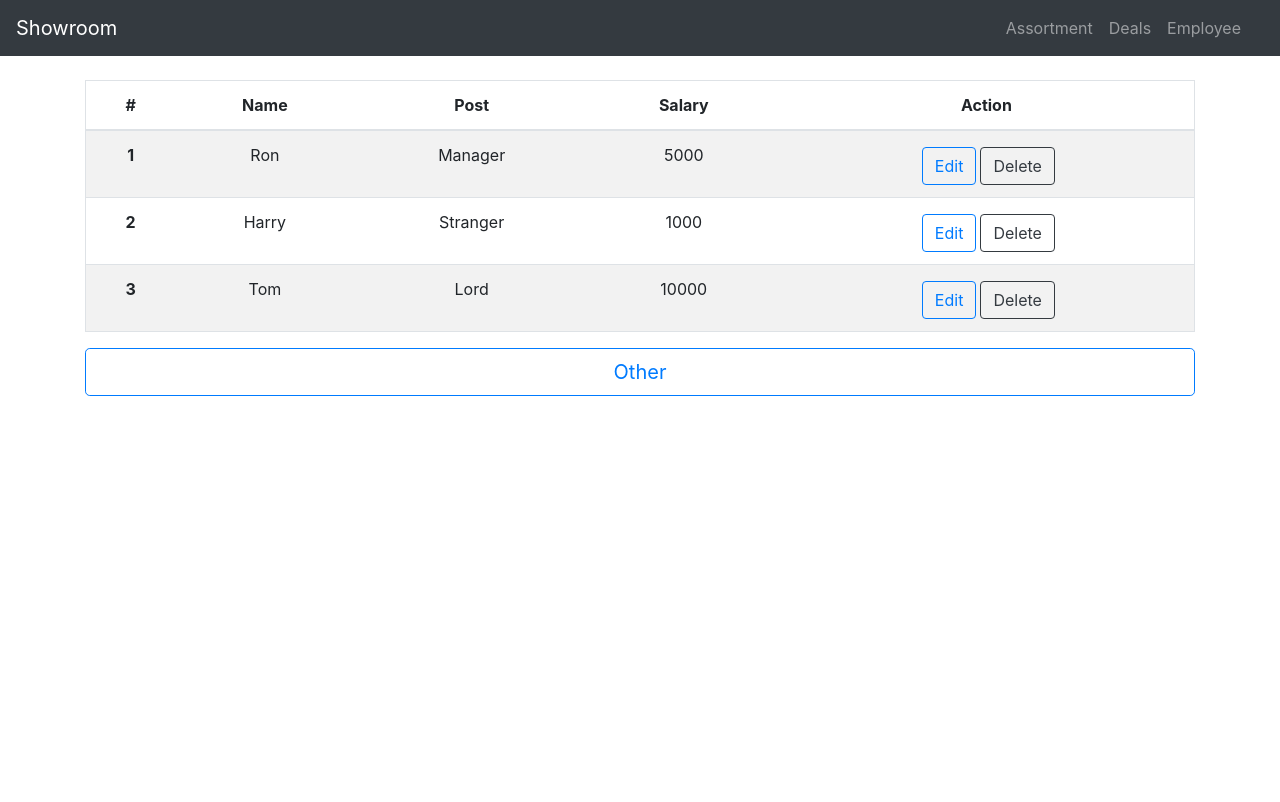
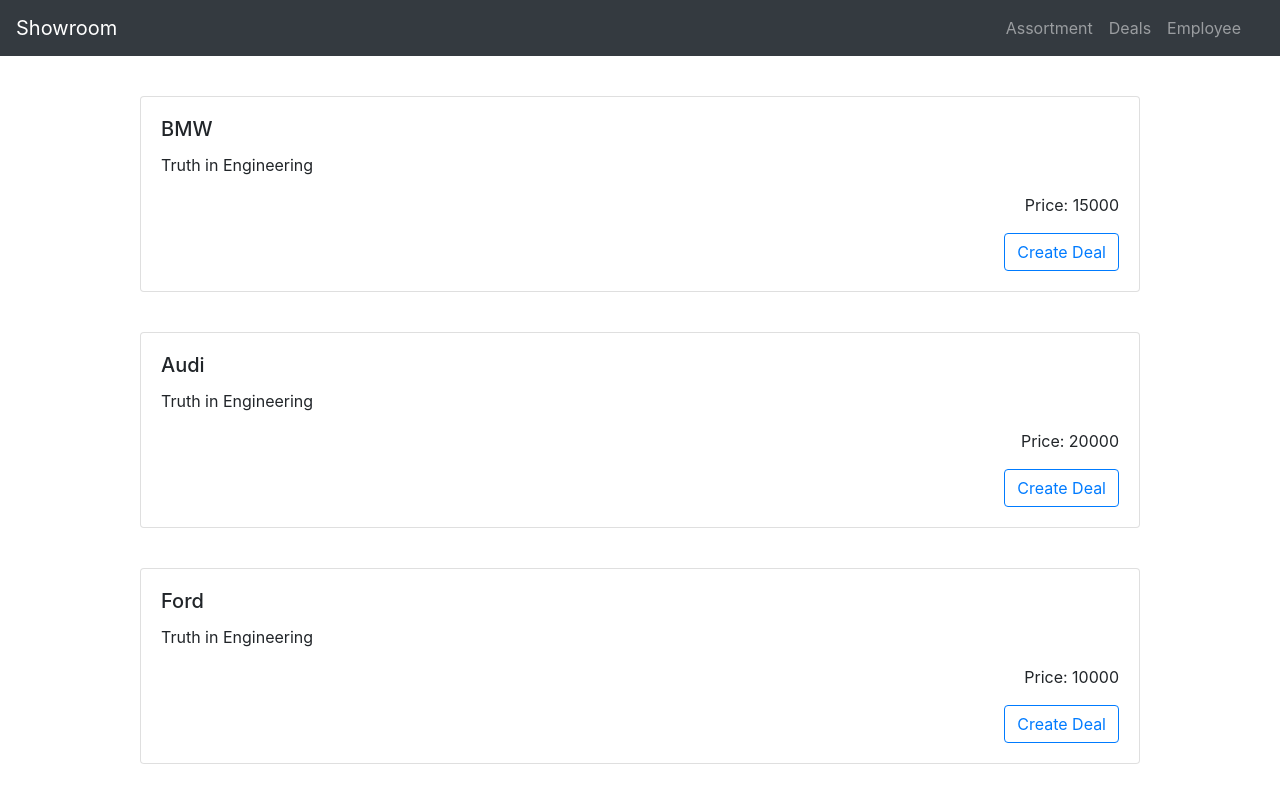
Before and after one commit to denyskom/React-ShowroomJS, a React (Create React App) app: page / in a window 1280 px wide. Built offline with nearby package versions, Linux system fonts and the light colour scheme.

Commit message:
add route

```diff
--- /dev/null
+++ b/db.json
@@ -0,0 +1,81 @@
+{
+  "salary_type": [
+    {
+      "id": 1,
+      "name": "Fixed"
+    },
+    {
+      "id": 2,
+      "name": "Percentage"
+    }
+  ],
+  "employees": [
+    {
+      "id": 1,
+      "full_name": "Sebastian Bach",
+      "post": "Manager",
+      "salary_type": 2,
+      "salary": "%"
+    },
+    {
+      "id": 2,
+      "full_name": "Stevie Wonder",
+      "post": "Manager",
+      "salary_type": 2,
+      "salary": "%"
+    },
+    {
+      "id": 3,
+      "full_name": "Anna Kournikova",
+      "post": "Bookkeeper",
+      "salary_type": 1,
+      "salary": "5000"
+    }
+  ],
+  "deals": [
+    {
+      "id": 1,
+      "sellerId": 1,
+      "productId": 3,
+      "price": 15000
+    },
+    {
+      "id": 2,
+      "sellerId": 2,
+      "productId": 4,
+      "price": 20000
+    },
+    {
+      "id": 3,
+      "sellerId": 2,
+      "productId": 2,
+      "price": 25000
+    }
+  ],
+  "assortment": [
+    {
+      "id": 1,
+      "brand": "BMW",
+      "description": "Designed For Driving Pleasure",
+      "price": 15000
+    },
+    {
+      "id": 2,
+      "brand": "Audi",
+      "description": "Truth in Engineering",
+      "price": 20000
+    },
+    {
+      "id": 3,
+      "brand": "Lexus",
+      "description": "The Relentless Pursuit of Perfection",
+      "price": 25000
+    },
+    {
+      "id": 4,
+      "brand": "Ford",
+      "description": "Everything We Do Is Driven By You",
+      "price": 10000
+    }
+  ]
+}
--- a/src/App.js
+++ b/src/App.js
@@ -4,6 +4,11 @@
 import Head from './Body/Head';
 import Main from './Body/Main';
 import '../node_modules/bootstrap/dist/css/bootstrap.min.css';
+import Deals from "./Deal/Deals";
+import Products from "./Product/Products"
+import EmployeeForm from "./Forms/EmployeeForm";
+import {BrowserRouter} from 'react-router-dom';
+import {Route} from 'react-router-dom';
 
 
 class App extends Component {
@@ -11,7 +16,9 @@
       return (
           <div className="App">
               <Head/>
-              <Main><PersonList/></Main>
+                <BrowserRouter>
+                    <Main/>
+                </BrowserRouter>
           </div>
   );
 
--- a/src/Body/Main.js
+++ b/src/Body/Main.js
@@ -1,10 +1,19 @@
 import React, { Component } from 'react';
 import '../../node_modules/bootstrap/dist/css/bootstrap.min.css'
+import EmployeeForm from "../Forms/EmployeeForm";
+import Deals from "../Deal/Deals";
+import Products from "../Product/Products";
+import PersonList from "../Person/PersonList";
+import {Route} from 'react-router-dom';
+
 
 const main = (props) => {
     return(
         <main className="container">
-            {props.children}
+            <Route path="/" exact component={Products}/>
+            <Route path="/deal" exact component={Deals}/>
+            <Route path="/employee" exact component={PersonList}/>
+            <Route path="/hire" exact component={EmployeeForm}/>
         </main>
     );
 };
--- /dev/null
+++ b/src/Deal/Deal.js
@@ -0,0 +1,23 @@
+import React, { Component } from 'react';
+import '../../node_modules/bootstrap/dist/css/bootstrap.min.css'
+
+const deal = (props) => {
+    return (
+
+        <div className="card text-right mt-2">
+            <div className="card-body">
+                <h4 className="card-title text-left" id="dealId">Deal ID: {props.id} </h4>
+                <div className="card text-left">
+                    <div className="card-body">
+                        <h5 className="card-title">Test: {props.title}</h5>
+                        <p className="deal-description card-text">{props.description}</p>
+                    </div>
+                </div>
+                <p className="card-text" id="dealManager">Manager: {props.manager}</p>
+                <p className="card-text" id="dealPrice">Total Price: {props.price}</p>
+            </div>
+        </div>
+    )
+};
+
+export default deal;
--- /dev/null
+++ b/src/Deal/Deals.js
@@ -0,0 +1,47 @@
+import React, { Component } from 'react';
+import '../../node_modules/bootstrap/dist/css/bootstrap.min.css'
+import Deal from './Deal';
+
+class  Deals extends Component{
+    state = {
+        deals: [
+            {id:1,brand: "BMW", description: "Truth in Engineering", price: "5000", manager: "Harry"},
+            {id:2,brand: "Lexus", description: "Truth in Engineering", price: "1000", manager: "Harry"},
+            {id:3,brand: "Ford", description: "Truth in Engineering", price: "10000", manager: "Harry"}
+        ],
+    };
+
+    render() {
+         let deals = (
+            <div>
+                {this.state.deals.map(deal => {
+                    return <Deal id = {deal.id}
+                                 description = {deal.description}
+                                 title = {deal.brand}
+                                 manager = {deal.manager}
+                                 price = {deal.price}/>
+                })
+                }
+            </div>
+        );
+
+
+        return (
+            <div className="container">
+                <div className="deal-card card border-0">
+                    <div className="card-body">
+                        {deals}
+                    </div>
+                </div>
+            </div>
+
+        );
+    }
+}
+
+
+
+
+
+
+export default Deals
--- /dev/null
+++ b/src/Forms/EmployeeForm.js
@@ -0,0 +1,55 @@
+import React, { Component } from 'react';
+import '../../node_modules/bootstrap/dist/css/bootstrap.min.css'
+
+class EmployeeForm extends Component{
+    state = {
+        inValidNameError: "*Invalid name",
+        inValidSalaryError: "*Salary should contain numbers or % sign",
+        inValidPostError: "*Invalid post",
+        isNameValid: true,
+        isPostValid: true,
+        isSalaryValid: true
+    };
+
+    render () {
+
+        return(
+            <div className="container mt-4">
+                <form>
+                    <h3 className="mb-4 text-left" id="hireTitle">Create new employee:</h3>
+                    <div className="form-row text-left">
+                        <div className="form-group col-md-6">
+                            <label htmlFor="inputName">Full Name:</label>
+                            <input type="text" className="form-control" id="inputName" placeholder="Name" required/>
+                                <span className="help-block" hidden>{this.state.inValidNameError}</span>
+                        </div>
+                        <div className="form-group col-md-4">
+                            <label htmlFor="inputPost">Post: </label>
+                            <input type="text" className="form-control" id="inputPost" placeholder="Post" required/>
+                                <span className="help-block" hidden>{this.state.inValidPostError}</span>
+                        </div>
+
+                        <div className="form-group col-md-6">
+                            <label htmlFor="inputSalary">Salary</label>
+                            <input type="text" className="form-control" id="inputSalary" placeholder="Salary" required/>
+                                <span className="help-block" hidden>{this.state.inValidSalaryError}</span>
+                        </div>
+
+                        <div className="form-group col-md-4">
+                            <label htmlFor="inputSalaryType">Salary Type</label>
+                            <select id="inputSalaryType" className="form-control">
+                                <option className="salaryOption">...</option>
+                            </select>
+                        </div>
+                    </div>
+                    <div className="container w-25">
+                        <button type="button" className="btn btn-outline-primary btn-block" id="addButton">Hire</button>
+                    </div>
+
+                </form>
+            </div>
+        );
+    }
+}
+
+export default EmployeeForm;
--- a/src/Person/Person.js
+++ b/src/Person/Person.js
@@ -9,7 +9,7 @@
             <td id="thPost">{props.post}</td>
             <td id="thSalary">{props.salary}</td>
             <td>
-                <div className="btn-group-toggle" data-toggle="buttons">
+                <div class="btn-group-toggle" data-toggle="buttons">
                     <button onClick={props.editHandler} className="edit btn btn-outline-primary ml-1 mt-1" type="submit">Edit</button>
                     <button onClick={props.deleteHandler} className="delete btn btn-outline-dark ml-1 mt-1" type="submit">Delete</button>
                 </div>
--- a/src/Person/PersonList.js
+++ b/src/Person/PersonList.js
@@ -10,28 +10,26 @@
             {id:2,name: "Harry", post: "Stranger", salary: "1000" },
             {id:3,name: "Tom", post: "Lord", salary: "10000" }
     ],
-        index: 0,
-
 };
 
-    randomEmployee = () => {
-        let num = Math.random() * 2;
-        num = Math.round(num);
-        this.setState({index: num});
+    removeEmployee = (index) => {
+      const employees = this.state.employees.slice();
+      employees.splice(index, 1);
+      this.setState({employees: employees});
     };
-
-
-
 
 
     render() {
         let employeeList = (
             <tbody id="tableBody">
-            {this.state.employees.map(employee => {
+            {this.state.employees.map((employee, index) => {
                 return <Person name={employee.name}
+                               key={employee.id}
                         id={employee.id}
                         post={employee.post}
-                        salary={employee.salary}/>
+                        salary={employee.salary}
+                deleteHandler={() => this.removeEmployee(index)}
+                               editNameHanler={(event) => this.editName(event,employee.id)}/>
             })}
             </tbody>);
 
@@ -49,8 +47,9 @@
                     </thead>
                     {employeeList}
                     </table>
-                <button onClick={this.randomEmployee} type="button" className="btn btn-outline-primary btn-lg btn-block"
-                                id="hireButton">Other</button>
+                <div className="container w-25">
+                    <a type="submit" href="/hire" className="btn-link btn btn-outline-primary btn-block">Hire</a>
+                </div>
             </div>
         );
     }
--- /dev/null
+++ b/src/Product/ProductCard.js
@@ -0,0 +1,23 @@
+import React, { Component } from 'react';
+import '../../node_modules/bootstrap/dist/css/bootstrap.min.css'
+
+
+const productCard = (props) => {
+    return (
+        <div className="card border-0">
+            <div className="card-body">
+                <div className="card text-right">
+                    <div className="card-body">
+                        <h5 className="card-title text-left" >{props.title}</h5>
+                        <p className="card-text text-left" >{props.description}</p>
+                        <p className="card-text" id="productPrice">Price: {props.price} </p>
+                        <input type="hidden" value={props.id} className="productId"/>
+                        <button type="submit" className="btn btn-outline-primary">Create Deal</button>
+                    </div>
+                </div>
+            </div>
+        </div>
+    )
+};
+
+export default productCard;
--- /dev/null
+++ b/src/Product/Products.js
@@ -0,0 +1,41 @@
+import React, { Component } from 'react';
+import '../../node_modules/bootstrap/dist/css/bootstrap.min.css'
+import ProductCard from './ProductCard';
+
+class Products extends Component {
+    state = {
+        products: [
+            { id: 1, brand: "BMW", description: "Truth in Engineering", price: 15000},
+            { id: 2, brand: "Audi", description: "Truth in Engineering", price: 20000},
+            { id: 3, brand: "Ford", description: "Truth in Engineering", price: 10000}
+        ]
+    }
+
+    render() {
+
+       let products = (
+           <div>
+               {this.state.products.map(productCard => {
+                   return <ProductCard id={productCard.id}
+                                title={productCard.brand}
+                                description={productCard.description}
+                                price={productCard.price}/>
+               })}
+
+           </div>
+       );
+        return (
+            <div className="container">
+                <div className="deal-card card border-0">
+                    <div className="card-body">
+                        {products}
+                    </div>
+                </div>
+            </div>
+
+        );
+    };
+
+}
+
+export default Products;
```
Also changed, not shown: package.json (+8 -0 lines), src/Body/Head.js (+4 -4 lines).
